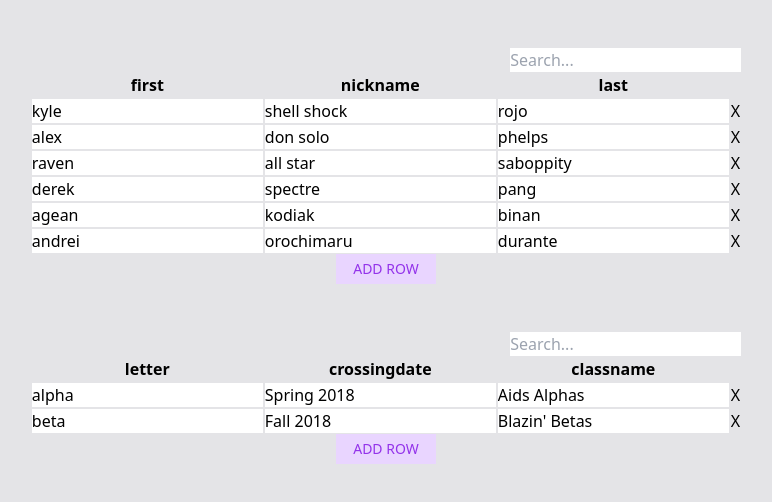
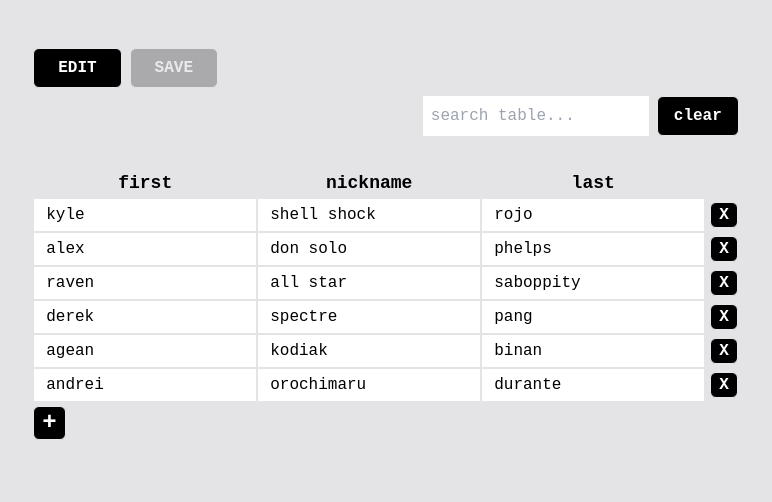
Before and after one commit to nicmarchini/lphie-app-v2, a React (Create React App) app in the folder frontend/: page / in a window 1280 px wide. Shown: the top 502 px of the page, without its empty margins (254-1026 px from the left). Built offline with nearby package versions, Linux system fonts and the light colour scheme.

Commit message:
editable mode, clear search, styling

```diff
--- a/frontend/src/admin/Admin.js
+++ b/frontend/src/admin/Admin.js
@@ -13,9 +13,9 @@ function Admin() {
         </div>
         <br></br>
         <br></br>
-        <div className='flex place-content-center'>
+        {/* <div className='flex place-content-center'>
           <ClassesTable/>
-        </div>
+        </div> */}
         <br></br>
         <br></br>
       </div>
--- a/frontend/src/components/EditableTable/EditableCell.js
+++ b/frontend/src/components/EditableTable/EditableCell.js
@@ -4,7 +4,7 @@ class EditableCell extends React.Component {
     render() {
         return (
             <td>
-                <input
+                <input className='text-md pl-3 py-1'
                     type='text'
                     name={this.props.cell.type}
                     id={this.props.cell.id}
--- a/frontend/src/components/EditableTable/EditableRow.js
+++ b/frontend/src/components/EditableTable/EditableRow.js
@@ -28,11 +28,16 @@ class EditableRow extends React.Component {
             <tr>
                 { cells }
                 <td>
-                    <input
+                    <input className="ml-1 px-2 font-bold
+                                            rounded-md bg-black text-white text-md
+                                            border hover:text-white
+                                            hover:bg-blue-700 hover:border-transparent
+                                            focus:outline-none"
                         type="button"
                         onClick={this.onDelEvent.bind(this)}
                         value="X"
                         />
+
                 </td>
             </tr>
         );
--- a/frontend/src/components/EditableTable/EditableTable.js
+++ b/frontend/src/components/EditableTable/EditableTable.js
@@ -11,28 +11,47 @@ class EditableTable extends React.Component {
         let column_titles = [];
 
         for(let name in schema){
-            column_titles.push(<th>{schema[name]}</th>)
+            column_titles.push(<th className='text-lg'>{schema[name]}</th>)
         }
-
+        var empty_count = 0;
+        var total_count = 0;
         var onTableUpdate = this.props.onTableUpdate;
         var rowDel = this.props.onRowDel;
         var filterText = this.props.filterText;
         var object = this.props.objects.map(function(object) {
             if (object.obj[field].indexOf(filterText) === -1) {
+                empty_count +=1;
+                total_count +=1;
                 return;
             }
+            total_count +=1;
             return (<EditableRow onTableUpdate={onTableUpdate}
                                 object={object}
                                 onDelEvent={rowDel.bind(this)}
                                 key={object.id}/>)
         });
+        console.log(object)
+
+        if (empty_count == total_count){
+            console.log(object)
+            let empty_object = { id:0 , obj:{} }
+            for (let field in schema){
+                empty_object.obj[schema[field]] = ""
+            }
+            object = <EditableRow   onTableUpdate={onTableUpdate}
+                                    object={empty_object}
+                                    // onDelEvent={rowDel.bind(this)}
+                                    key={empty_object.id}/>
+        }
 
         return (
             // <div className='flex place-content-center'>
             <div >
+
+
             <table>
                 <thead>
-                    <tr >
+                    <tr  >
                         {column_titles}
                     </tr>
                 </thead>
@@ -40,11 +59,18 @@ class EditableTable extends React.Component {
                     {object}
                 </tbody>
             </table>
-            <div className='flex place-content-center'>
-            <button type="button" className="px-4 py-1 text-sm text-purple-600 bg-purple-200 rounded-none border border-purple-200 hover:text-white hover:bg-purple-600 hover:border-transparent focus:outline-none" onClick={this.props.onRowAdd}>ADD ROW</button>
+            <div className='flex place-content-start'>
+            <div>
+                <button type="button" className="px-2 mt-1 font-bold
+                                            rounded-md bg-black text-white text-2xl
+                                            border hover:text-white
+                                            hover:bg-blue-700 hover:border-transparent
+                                            focus:outline-none" onClick={this.props.onRowAdd}>+</button>
+
+            </div>
+
             </div>
             </div>
-            // </div>
         );
     }
 }
--- a/frontend/src/components/EditableTable/ObjectsTable.js
+++ b/frontend/src/components/EditableTable/ObjectsTable.js
@@ -8,6 +8,7 @@ class ObjectsTable extends React.Component {
 
       this.search_field = props.searchField
       this.state = {};
+      this.state.editMode = false
       this.state.filterText = "";
       this.state.schema = []
       this.state.objects = props.state_obj;
@@ -28,6 +29,11 @@ class ObjectsTable extends React.Component {
       this.setState(this.state.objects);
     };
 
+    handleEdit(){
+      let mode = !this.state.editMode;
+      this.setState({editMode:mode})
+    }
+
     handleAddEvent(evt) {
       var id = (+ new Date() + Math.floor(Math.random() * 999999)).toString(36);
       var object = {
@@ -43,7 +49,24 @@ class ObjectsTable extends React.Component {
       this.setState(this.state.objects);
     };
 
+    handleClear(){
+      this.setState({filterText: ""})
+    }
+
+    // handleChangeEditMode() {
+    //   if (this.state.editMode){
+    //     this.state.editMode = false
+    //   } else {
+    //     this.state.editMode = true
+    //   }
+    // };
+
+    // setEdit(bool) {
+    //   this.setState({editMode:bool});
+    // };
+
     handleTable(evt) {
+      if (this.state.editMode){
         var item = {
             id: evt.target.id,
             name: evt.target.name,
@@ -60,22 +83,61 @@ class ObjectsTable extends React.Component {
         }
 
         return object;
-        });
+        }
+      );
 
     this.setState({objects:newObjects});
+      }
     };
 
     render() {
         return (
-            <div>
-                <SearchBar filterText={this.state.filterText} onUserInput={this.handleUserInput.bind(this)}/>
+          <div >
+            <div className="" >
+               <button
+                  disabled={this.state.editMode}
+                  key='edit'
+                  type="button"
+                  className="h-10 px-6 mr-2 font-bold
+                            rounded-md bg-black text-white text-md
+                            border hover:text-white hover:bg-blue-700
+                            hover:border-transparent focus:outline-none
+                            disabled:opacity-25
+                            "
+                            onClick={
+                              this.handleEdit.bind(this)
+                            }
+                            >
+                            EDIT
+                </button>
+                <button
+                  disabled={!this.state.editMode}
+                  type="button"
+                  key='save'
+                  className="h-10 px-6 font-bold
+                            rounded-md bg-black text-white text-md
+                            border hover:text-white hover:bg-blue-700
+                            hover:border-transparent focus:outline-none
+                            disabled:opacity-25
+                            "
+                            onClick={
+                              this.handleEdit.bind(this)
+                            }>
+                            SAVE
+                </button>
+            </div>
+
+                <SearchBar  onClearEvent={this.handleClear.bind(this)}
+                            filterText={this.state.filterText}
+                            onUserInput={this.handleUserInput.bind(this)}/>
                 <EditableTable  onTableUpdate={this.handleTable.bind(this)}
                                 onRowAdd={this.handleAddEvent.bind(this)}
                                 onRowDel={this.handleRowDel.bind(this)}
                                 objects={this.state.objects}
                                 filterText={this.state.filterText}
                                 schema={this.state.schema}
-                                searchField={this.search_field}/>
+                                searchField={this.search_field}
+                                />
             </div>
         );
     }
--- a/frontend/src/components/SearchBar/SearchBar.js
+++ b/frontend/src/components/SearchBar/SearchBar.js
@@ -6,17 +6,29 @@ class SearchBar extends React.Component {
     this.props.onUserInput(this.refs.filterTextInput.value);
   }
 
+  onClearEvent() {
+    this.props.onClearEvent(this.props.onClearEvent);
+  }
+
   render() {
     return (
-      <div className='flex place-content-end'>
-
+      <div className='flex pt-2 pb-4 mb-4 place-content-end'>
         <input  type="text"
-                placeholder="Search..."
+                className='flex p-2 place-content-start'
+                placeholder="search table..."
                 value={this.props.filterText}
                 ref="filterTextInput"
                 onChange={this.handleChange.bind(this)}/>
+         <input className="px-4 ml-2 font-bold
+                          rounded-md bg-black text-white text-md
+                          border hover:text-white
+                          hover:bg-blue-700 hover:border-transparent
+                          focus:outline-none"
+                type="button"
+                onClick={this.onClearEvent.bind(this)}
+                value="clear"
+                />
       </div>
-
     );
   }
 }
--- a/frontend/src/index.css
+++ b/frontend/src/index.css
@@ -1,7 +1,11 @@
 @tailwind base;
 @tailwind components;
 @tailwind utilities;
+@import url('https://fonts.googleapis.com/css2?family=Roboto+Mono:wght@300;400;500;600;700&display=swap');
 
+body {
+  font-family: 'Roboto Mono', monospace;
+}
 /* body {
   margin: 0;
   font-family: -apple-system, BlinkMacSystemFont, 'Segoe UI', 'Roboto', 'Oxygen',
```
